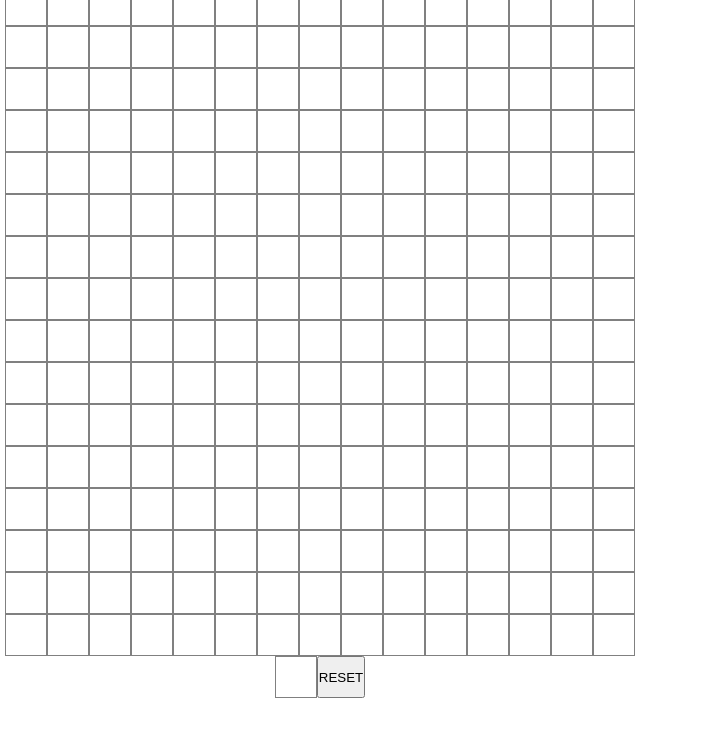
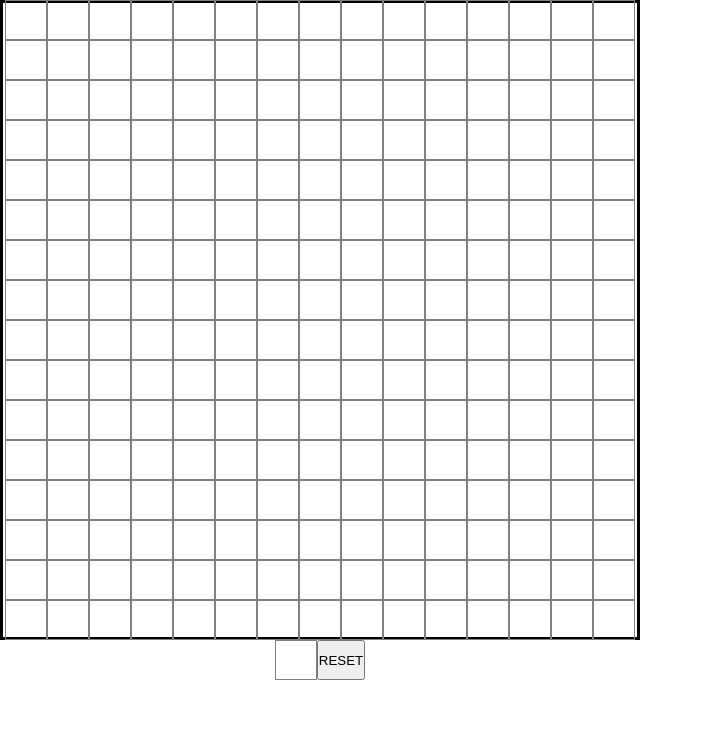
Before and after one commit to MohammedAshrafulIslam/Etch-a-Sketch, a plain HTML site: page index.html in a window 1280 px wide. Shown: the whole page, without its empty margins (0-703 px from the left). Drawn offline with Linux system fonts and the light colour scheme.

Commit message:
changed the box-sizing to border-box

```diff
--- a/style.css
+++ b/style.css
@@ -1,7 +1,7 @@
 *{
  margin: 0;
  padding: 0;
-
+ box-sizing: border-box;
 }
 
 .container{
@@ -11,10 +11,11 @@
  flex-wrap: wrap;
  height: 640px;
  width: 640px;
+ border: 3px solid black;
 }
 
 .grid-squares{
  border: 1px solid gray;
  height: 40px;
- width: 40px;
+ width: 42px;
 }
```
